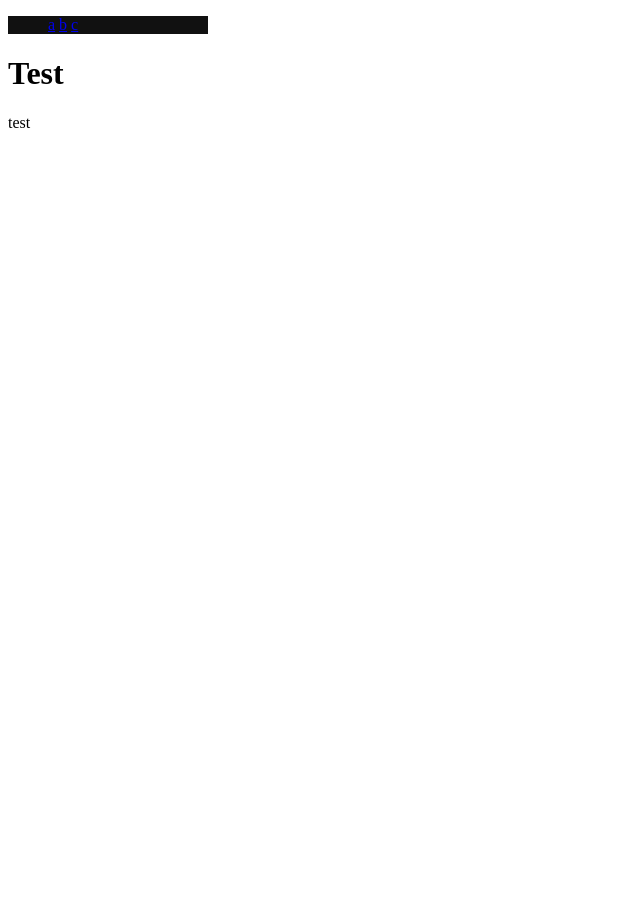
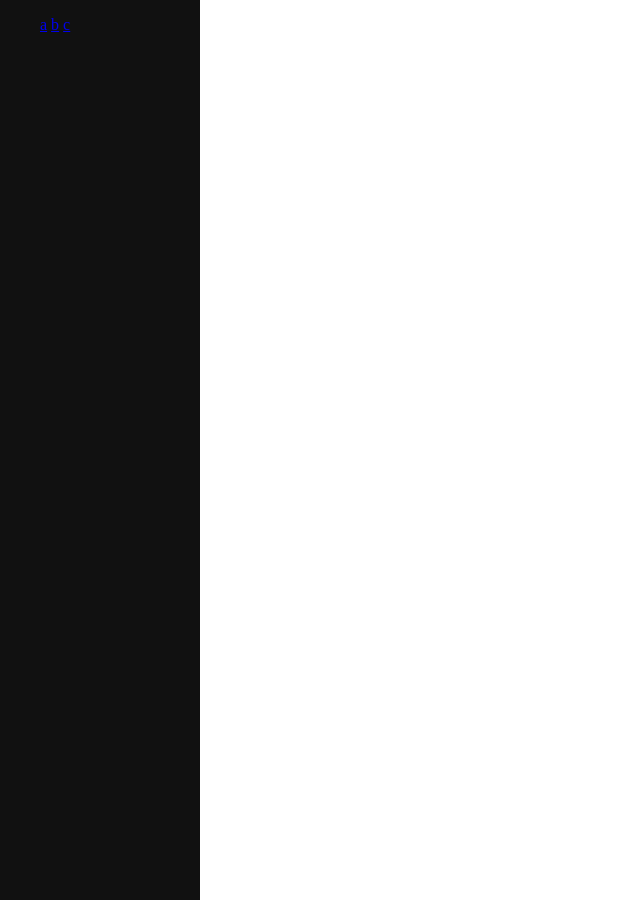
Before and after one commit to ddigiorg/ddigiorg.github.io, a Jekyll site: the page built from index.html, in a window 1280 px wide. Shown: the whole page, without its empty margins (0-640 px from the left). Built offline with Jekyll 4.4.1, drawn with Linux system fonts in a browser that asks for light colours.

Commit message:
style.css update

```diff
--- a/css/style.scss
+++ b/css/style.scss
@@ -5,5 +5,8 @@
 .sidenav {
     height: 100%;
     width: 200px;
+    position: fixed;
+    top: 0;
+    left: 0;
     background-color: #111111;
 }
```
